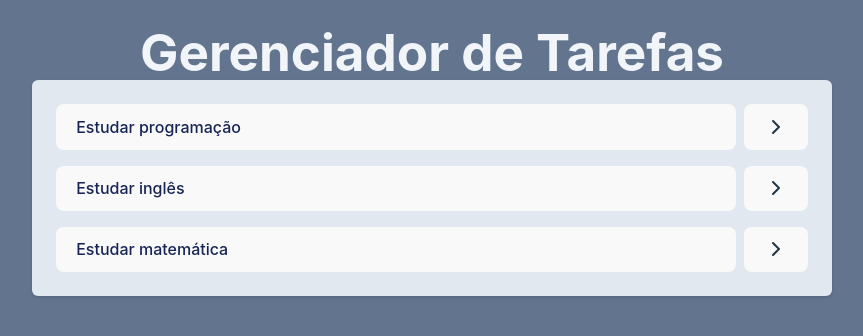
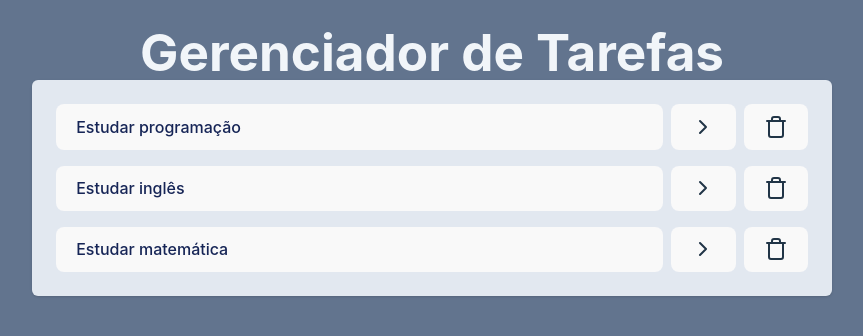
Before and after one commit to andressa-leite/react-tailwind-tasks-app, a React (Vite) app: page / in a window 1280 px wide. Shown: the top 336 px of the page, without its empty margins (208-1071 px from the left). Built offline with nearby package versions, Linux system fonts and the light colour scheme.

Commit message:
inserindo a funcao de deletar tarefas

```diff
--- a/src/App.jsx
+++ b/src/App.jsx
@@ -35,13 +35,22 @@ function App() {
     setTasks(newTasks);
   }
 
+  function onDeleteTaskClick(taskId) {
+    const newTasks = tasks.filter((task) => task.id !== taskId);
+    setTasks(newTasks);
+  }
+
   return (
     <div className="w-screen h-screen bg-slate-500 flex justify-center p-6">
       <div className="w-[800px]">
         <h1 className="text-3xl text-slate-100 font-bold text-center">
           Gerenciador de Tarefas
         </h1>
-        <Tasks tasks={tasks} onTaskClick={onTaskClick} />
+        <Tasks
+          tasks={tasks}
+          onTaskClick={onTaskClick}
+          onDeleteTaskClick={onDeleteTaskClick}
+        />
         <AddTasks />
       </div>
     </div>
--- a/src/components/Tasks.jsx
+++ b/src/components/Tasks.jsx
@@ -17,6 +17,9 @@ function Tasks(props) {
           <button className="bg-slate-400">
             <ChevronRightIcon />
           </button>
+          <button onClick={() => props.onDeleteTaskClick(task.id)}>
+            <Trash />
+          </button>
         </li>
       ))}
     </ul>
```
